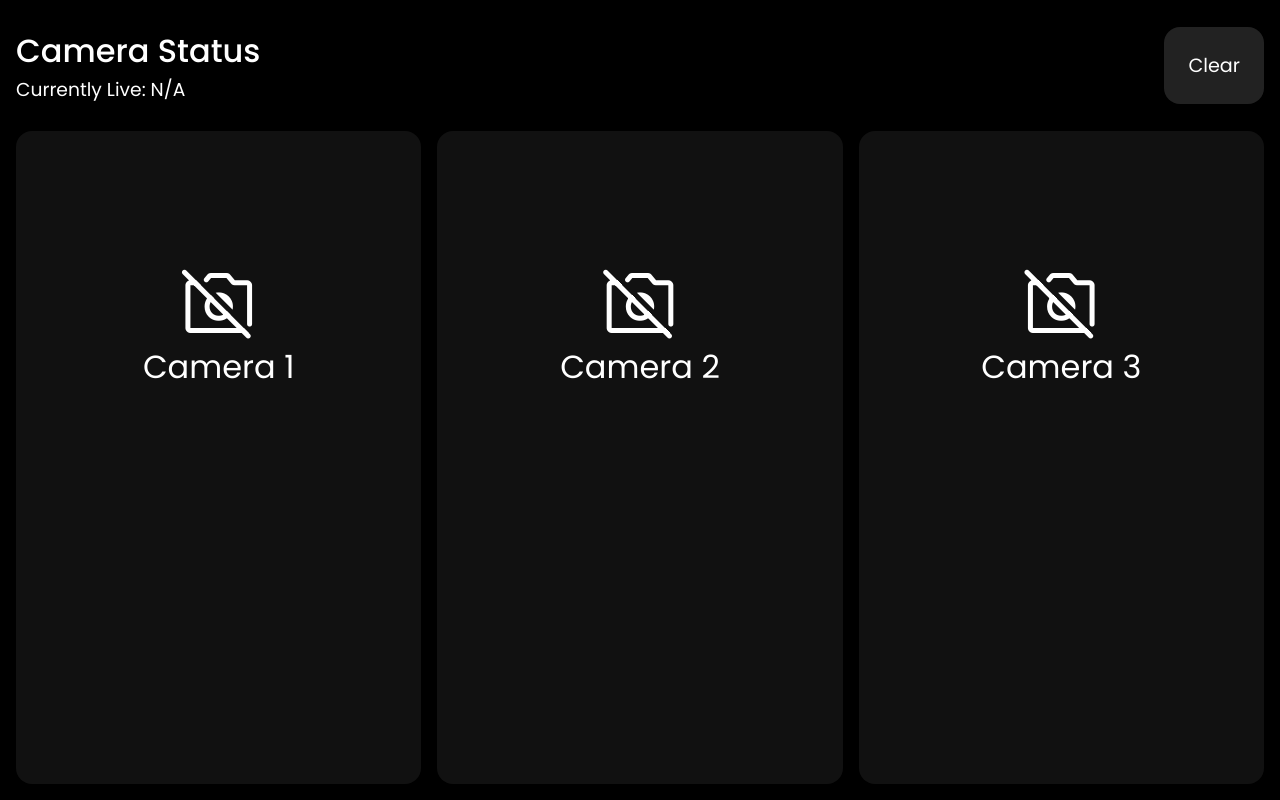
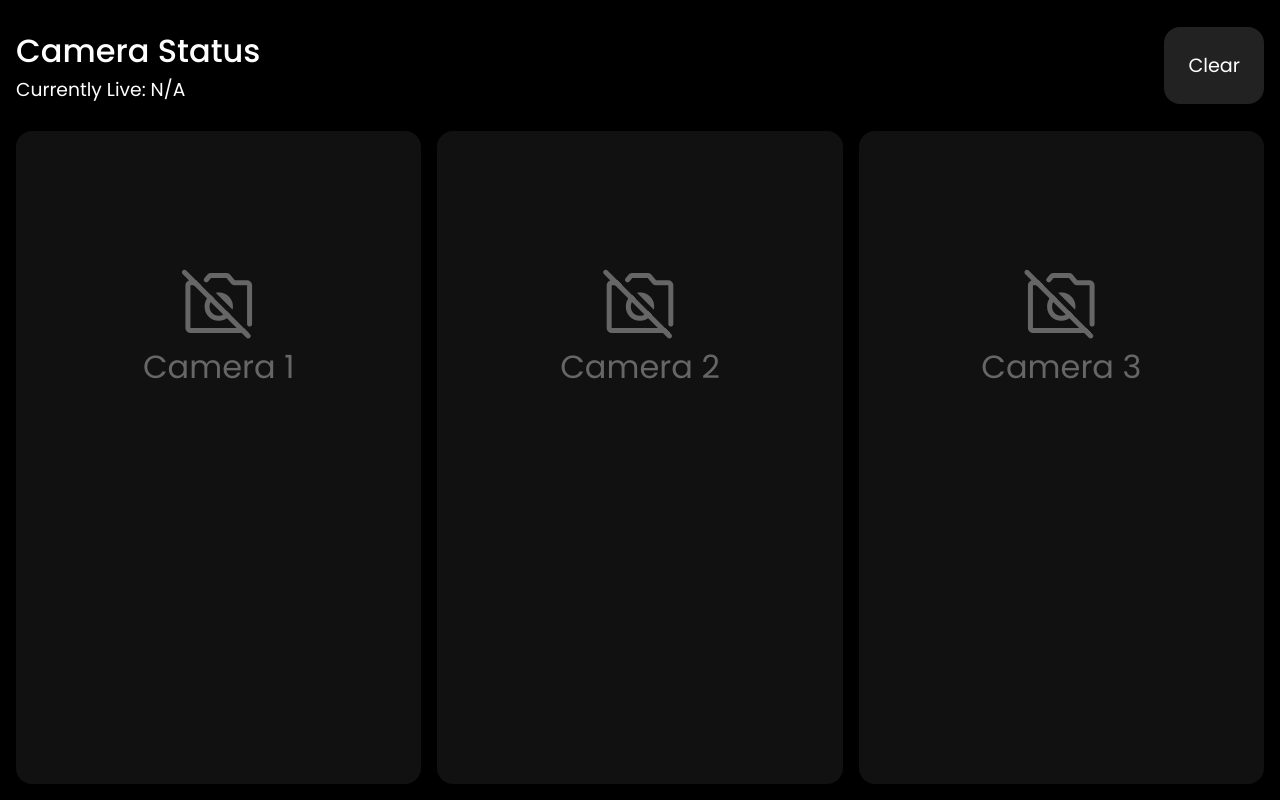
Before and after one commit to animusic-ensembles/camera-status, a plain HTML site: page index.html in a window 1280 px wide. Drawn offline with nearby package versions, Linux system fonts and the light colour scheme; no server answers.

Commit message:
set default colors

```diff
--- a/index.html
+++ b/index.html
@@ -21,7 +21,7 @@
         </div>
     </div>
     <div class="bottom">
-        <div id="camera-one">
+        <div id="camera-one" class="inactive">
             <div class="thumbnail">
                 <span class="material-symbols-rounded icon">
                     no_photography
@@ -30,7 +30,7 @@
             </div>
             <div class="status"></div>
         </div>
-        <div id="camera-two">
+        <div id="camera-two" class="inactive">
             <div class="thumbnail">
                 <span class="material-symbols-rounded icon">
                     no_photography
@@ -39,7 +39,7 @@
             </div>
             <div class="status"></div>
         </div>
-        <div id="camera-three">
+        <div id="camera-three" class="inactive">
             <div class="thumbnail">
                 <span class="material-symbols-rounded icon">
                     no_photography
```
